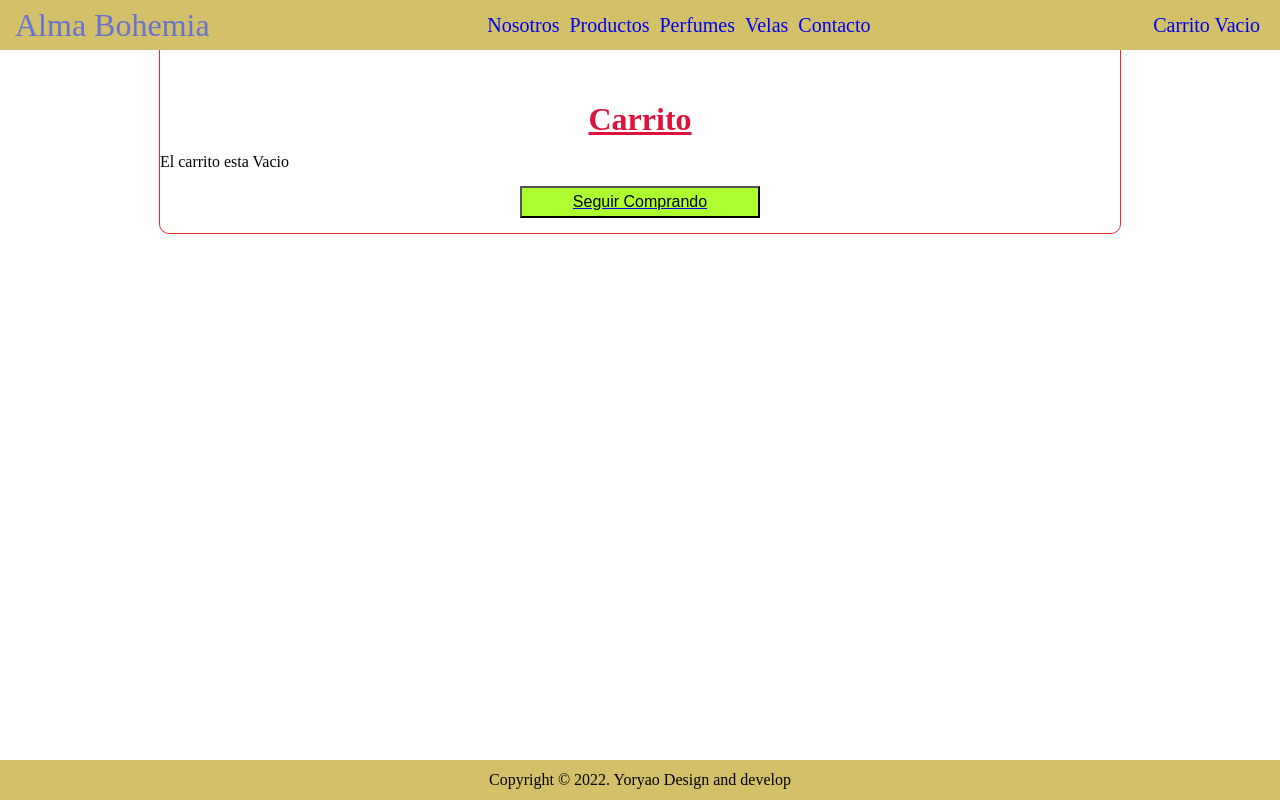
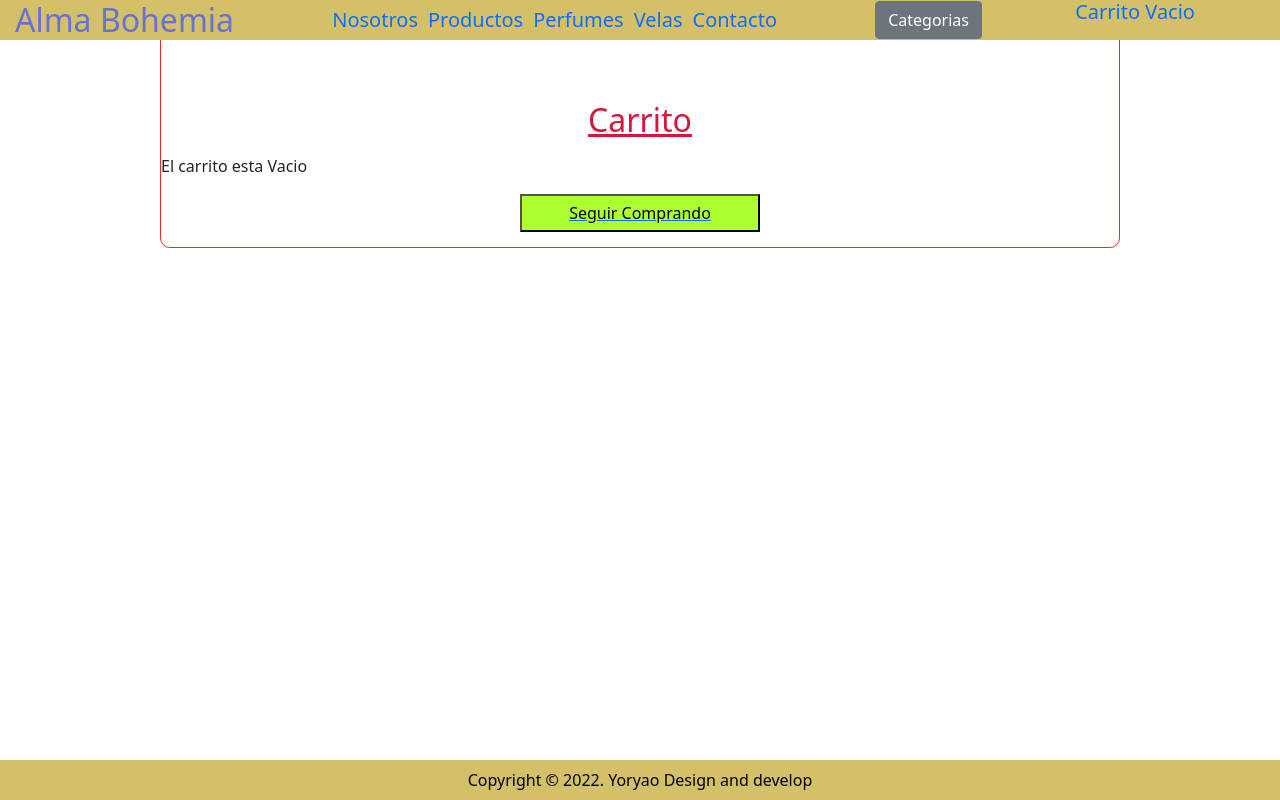
Before and after one commit to Yoryao/almaBohemiaVelas-Rivera, a React (Create React App) app: page /cart in a window 1280 px wide. Built offline with nearby package versions, Linux system fonts and the light colour scheme.

Commit message:
working for deploy

```diff
--- a/package.json
+++ b/package.json
@@ -6,12 +6,14 @@
     "@testing-library/jest-dom": "^5.15.1",
     "@testing-library/react": "^11.2.7",
     "@testing-library/user-event": "^12.8.3",
+    "bootstrap": "^5.1.3",
     "firebase": "^9.6.2",
     "formik": "^2.2.9",
     "react": "^17.0.2",
     "react-dom": "^17.0.2",
     "react-router-dom": "^6.2.1",
     "react-scripts": "4.0.3",
+    "reactstrap": "^9.0.1",
     "web-vitals": "^1.1.2"
   },
   "scripts": {
--- a/src/App.js
+++ b/src/App.js
@@ -21,7 +21,7 @@ function App() {
             <Route path="/" element={<ItemListContainer saludo={"Bienvenidos"} />}/>
             <Route path="/nosotros" element={<Nosotros />}/>
             <Route path="/productos" element={<ItemListContainer saludo={"Productos"} />}/>
-            <Route path="/productos/:categoria" element={<ItemListContainer saludo={"Producto por categoria"} />}/>
+            <Route path="/productos/:categoria" element={<ItemListContainer saludo={"Producto por categoria: "} />}/>
             <Route path="/item/:id" element={<ItemDetailContainer saludo={"Detalle del Producto"} />}/>
             <Route path="/contacto" element={<Contact />} />
             <Route path="/cart" element={<Cart />} />
--- /dev/null
+++ b/src/categorias.json
@@ -0,0 +1,4 @@
+[
+    { "id": "1", "nombre": "perfumes", "href": "/productos/perfumes" },
+    { "id": "2", "nombre": "velas", "href": "/productos/velas" }
+]
--- /dev/null
+++ b/src/components/header/Dropdown.js
@@ -0,0 +1,39 @@
+import React, { useState } from "react";
+import "bootstrap/dist/css/bootstrap.min.css";
+
+import {
+  Dropdown,
+  DropdownItem,
+  DropdownMenu,
+  DropdownToggle,
+} from "reactstrap";
+import { NavLink } from "react-router-dom";
+
+const MenuDropdown = ( {categorias} ) => {
+  const [menu, setMenu] = useState(false);
+
+  const desplegar = () => {
+    setMenu(!menu);
+  };
+
+  return (
+    <>
+      <Dropdown isOpen={menu} toggle={desplegar}>
+        <DropdownToggle>Categorias</DropdownToggle>
+        <DropdownMenu>
+
+        {categorias.map((categoria) => {
+            return (
+          <DropdownItem><NavLink to={`/productos/${categoria.nombre}`}>{categoria.nombre}</NavLink></DropdownItem>
+                );
+
+
+      })}
+
+        </DropdownMenu>
+      </Dropdown>
+    </>
+  );
+};
+
+export default MenuDropdown;
--- a/src/components/header/NavBar.js
+++ b/src/components/header/NavBar.js
@@ -1,7 +1,8 @@
 import CartWidget from "./CartWidget";
 import { NavLink } from "react-router-dom";
-import "./navBar.css"
-
+import "./navBar.css";
+import MenuDropdown from "./Dropdown";
+import categorias from "../../categorias.json"
 
 export const NavBar = ({ marca, links }) => {
   return (
@@ -10,7 +11,9 @@ export const NavBar = ({ marca, links }) => {
         {marca}
       </NavLink>
 
-      <div id="navbarLinksBar" >
+
+      <div id="navbarLinksBar">
+
         {links.map((link) => {
           return (
             <nav>
@@ -22,10 +25,11 @@ export const NavBar = ({ marca, links }) => {
         })}
       </div>
 
+      <MenuDropdown categorias={categorias}></MenuDropdown>
+
       <NavLink id="cartWidget" to={"/cart"}>
         <CartWidget />
       </NavLink>
-
     </header>
   );
 };
--- a/src/components/main/Cart.js
+++ b/src/components/main/Cart.js
@@ -32,8 +32,8 @@ function Cart() {
     let cantidadModificada = carrito.find((item) => item.id === id);
     if (cantidadModificada.cantidad > 0) {
       cantidadModificada.cantidad--;
-    }
-    setCantidadItems(cantidadItems - 1);
+
+    setCantidadItems(cantidadItems - 1);}
   };
 
    return (
--- a/src/components/main/Formulario.js
+++ b/src/components/main/Formulario.js
@@ -134,7 +134,7 @@ export const Formulario = () => {
               />
             </div>
 
-            <button type="submit">Pagar</button>
+            <button type="submit">Realizar Compra</button>
           </Form>
         )}
       </Formik>
--- a/src/components/main/ItemListContainer.js
+++ b/src/components/main/ItemListContainer.js
@@ -37,7 +37,7 @@ export const ItemListContainer = ({ saludo }) => {
 
   return (
     <div id="divSaludo">
-      <h1 id="title">{saludo}</h1>
+      <h1 id="title">{saludo}{categoria}</h1>
       <ItemList productos={productos} />
     </div>
   );
```
Also changed, not shown: 2 other files (tests, documents, lock files or other folders).
